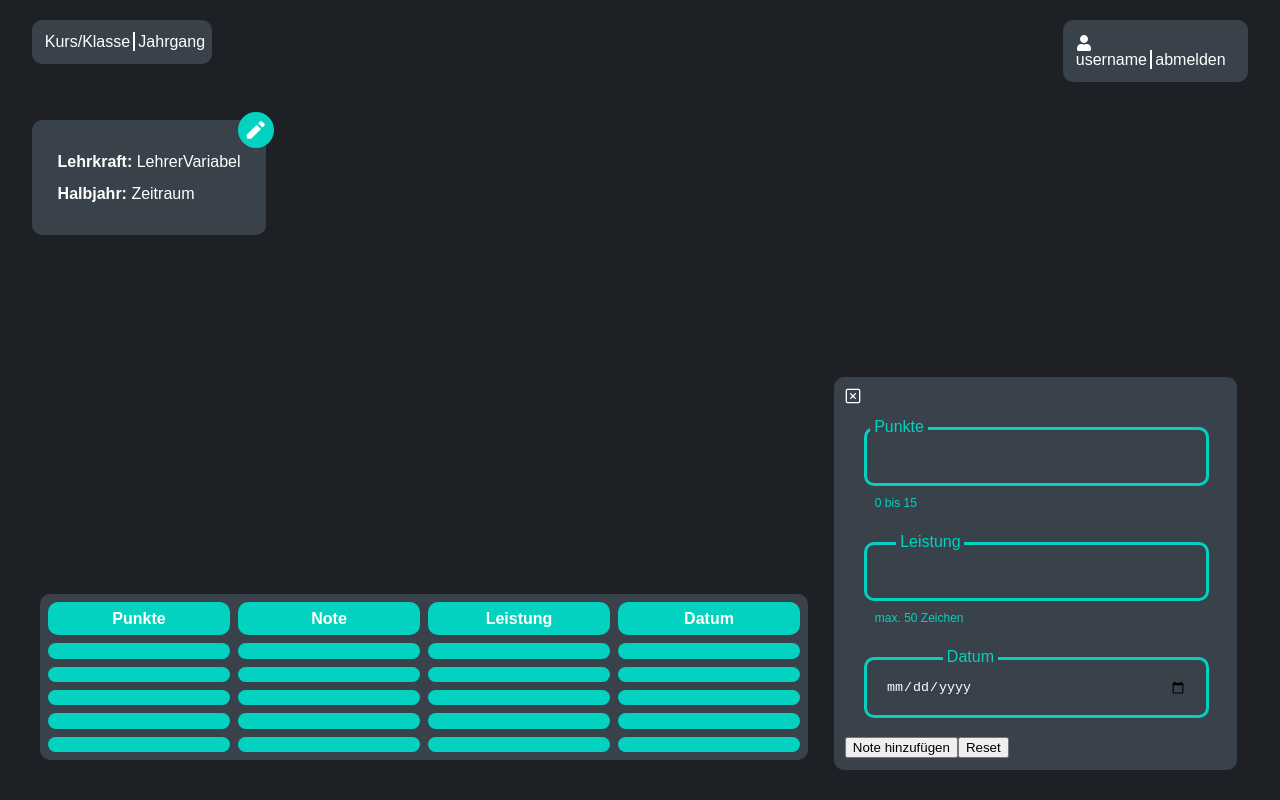
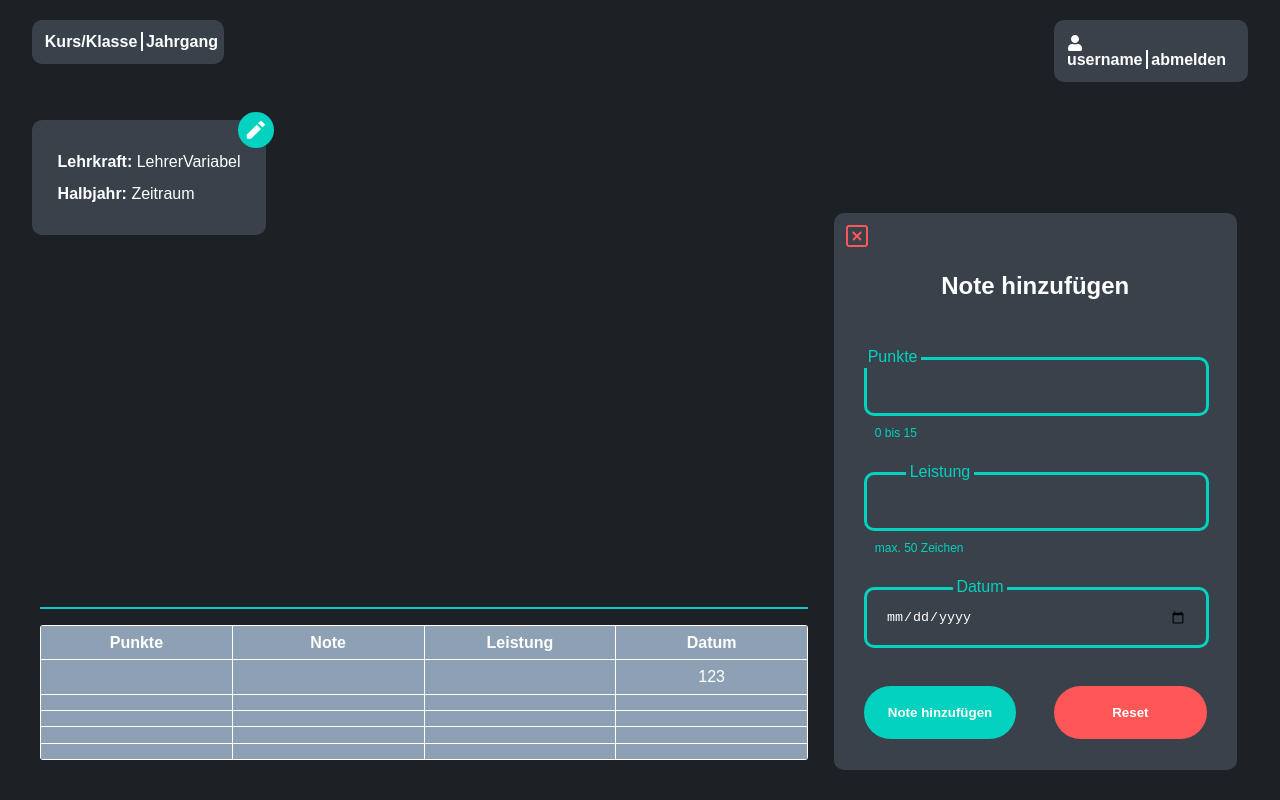
Before and after one commit to johan-t/Notentracker, a React (Create React App) app in the folder noten-react/: page / in a window 1280 px wide. Both pictures are taken after a click on the button "Neue Note". Built offline with nearby package versions, Linux system fonts and the light colour scheme.

Commit message:
Buttons im Overlay, Tabelle angepasst

```diff
--- a/noten-react/src/components/NeueNoteOverlay.js
+++ b/noten-react/src/components/NeueNoteOverlay.js
@@ -4,10 +4,16 @@ import {CgCloseR} from "react-icons/cg";
 import { useState } from "react";
 
 function NeueNoteOverlay() {
+
+  const [overlay, openOverlay] = useState(false);
+
   return (
+    <>
     <div className="NeueNoteOverlay">
       <form>
-        <CgCloseR/>
+        {overlay && <NeueNoteOverlay/>}
+        <CgCloseR cursor="pointer" size="1.5em" color="#FF5757" className="NeueNoteClose" onClick={() => openOverlay(false)}/>
+        <h2 align="middle">Note hinzufügen</h2>
         <label className="LabelOben">Punkte</label>
         <input className="NeueNoteBox" min="0" max="15" required="number" type="number"/>
         <label className="LabelUnten">0 bis 15</label>
@@ -17,9 +23,10 @@ function NeueNoteOverlay() {
         <label className="LabelOben">Datum</label>
         <input className="NeueNoteBox" required="required" type="date"/>
         <label className="LabelUnten"></label>
-        <span><button type="submit">Note hinzufügen</button><button type="reset">Reset</button></span>
+        <span><button className="NeueNoteSubmit" type="submit">Note hinzufügen</button><button className="NeueNoteReset" type="reset">Reset</button></span>
       </form>
     </div>
+    </>
   );
 }
 
--- a/noten-react/src/index.css
+++ b/noten-react/src/index.css
@@ -62,7 +62,7 @@ body {
 .LabelOben {
   position: relative;
   top: 1.75em;
-  left: 2.5%;
+  left: 5%;
   background-color: #39424B;
   padding: 1%;
   color: #02D2BF;
@@ -74,6 +74,30 @@ body {
   left: 2.5em;
   color: #02D2BF;
   font-size: 75%;
+}
+
+.NeueNoteReset {
+  cursor: pointer;
+  width: 40%;
+  font-weight: bold;
+  color: #FFFFFF;
+  border: none;
+  background-color: #FF5757;
+  border-radius: 10em;
+  padding: 5%;
+  margin: 5%;
+}
+
+.NeueNoteSubmit {
+  cursor: pointer;
+  font-weight: bold;
+  width: 40%;
+  color: #FFFFFF;
+  border: none;
+  background-color: #02D2BF;
+  border-radius: 10em;
+  padding: 5%;
+  margin: 5%;
 }
 
 /*Übersicht Ordner*/
@@ -127,21 +151,26 @@ body {
 }
 
 /*Tabelle CSS*/
-.Tabelle {
+.containerDiv {
   bottom: 2.5em;
   left: 2.5em;
   width: 60%;
-  background-color: #39424B;
   position: absolute;
-  border: 1px transparent;
-  border-radius: 10px;
-  border-spacing: 0.5em;
+  padding-top: 1em;
+  border-top: 0.15em solid #02D2BF;
+}
+
+.Tabelle {
+  width: 100%;
+  background-color: #FFFFFF;
+  border-spacing: 0.1em;
   table-layout: fixed;
+  border-radius: 0.2em;
 }
 
 .Tabelle td, th {
-  background-color: #02D2BF;
-  border-radius: 10px;
+  color: #FFFFFF;
+  background-color: #8EA1B4;
   padding: 1%;
   text-align: center;
 }
--- a/noten-react/src/pages/home.js
+++ b/noten-react/src/pages/home.js
@@ -15,7 +15,7 @@ function HomePage() {
        <>
        <header>
            <div className="Kurs-Overview">
-                <span>Kurs/Klasse</span><span className="Teiler"/><span>Jahrgang</span>
+                <b>Kurs/Klasse</b><span className="Teiler"/><b>Jahrgang</b>
            </div>
            <div className="Lehrer-Semester">
               <b>Lehrkraft: </b>
@@ -25,7 +25,7 @@ function HomePage() {
               <RiPencilFill className="PencilIcon" size="1.5em"/>
           </div>
            <div className="user-block">
-                <FaUser className="UserIcon"/><span>username</span><span className="Teiler"/><span>abmelden</span>
+                <FaUser className="UserIcon"/><b>username</b><span className="Teiler"/><b>abmelden</b>
            </div>
        </header>
        <body>
@@ -46,6 +46,7 @@ function HomePage() {
           </button>
         </div>
       {/*Tabelle*/}
+      <div className="containerDiv">
         <table className="Tabelle">
           <tr>
             <th>Punkte</th>
@@ -53,12 +54,13 @@ function HomePage() {
             <th>Leistung</th>
             <th>Datum</th>
           </tr>
-          <TabelleZeile/>
+          <TabelleZeile datum="123"/>
           <TabelleZeile/>
           <TabelleZeile/>
           <TabelleZeile/>
           <TabelleZeile/>
         </table>
+        </div>
        </body>
        </>
     );
```
